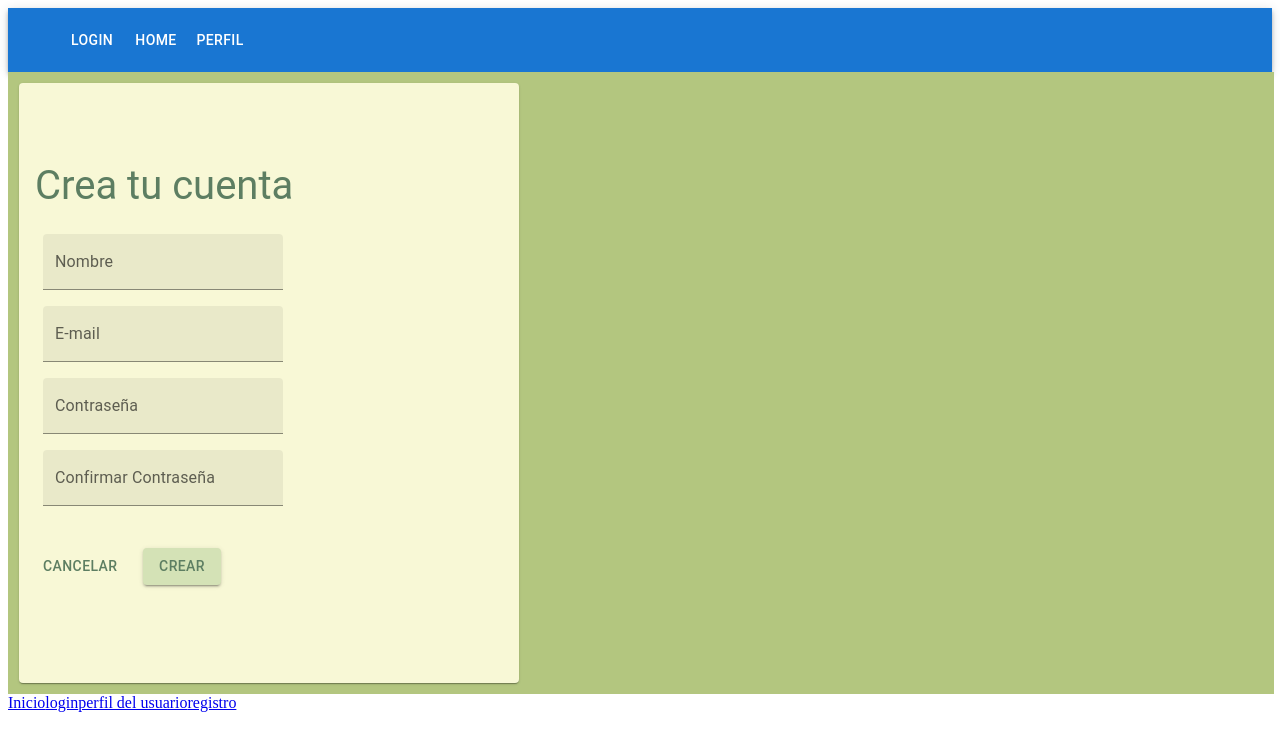
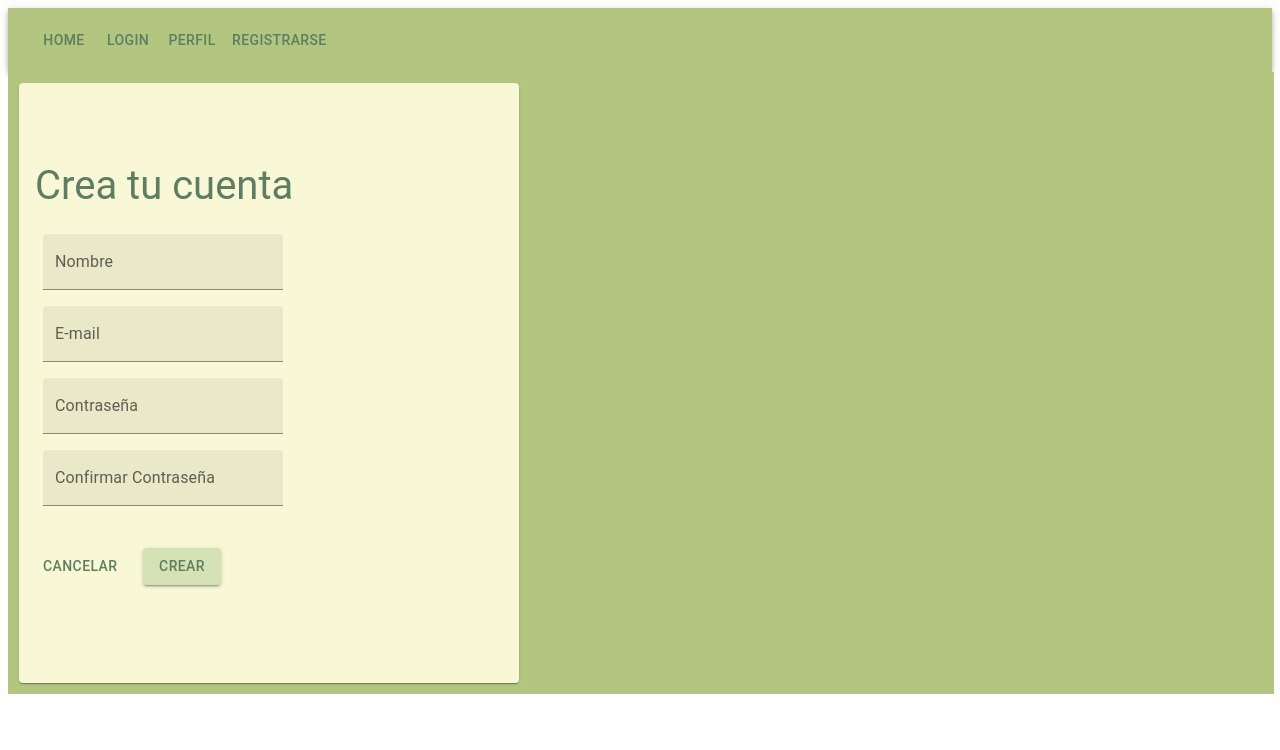
Before and after one commit to Agus-IG/practico-react, a React (Vite) app: page /register in a window 1280 px wide. Shown: the top 750 px of the page. Built offline with nearby package versions, Linux system fonts and the light colour scheme.

Commit message:
navBar andando, con estilos de Diego

```diff
--- a/src/App.jsx
+++ b/src/App.jsx
@@ -1,65 +1,17 @@
-import { BrowserRouter as BrowserRouter, Routes, Route, Link } from 'react-router-dom';
+import { BrowserRouter as BrowserRouter, Routes, Route} from 'react-router-dom';
 import { Home } from './pages/Home';
 import Login from './pages/Login';
 import { PerfilUser } from './pages/PerfilUser';
 import Register from './pages/Register';
 import * as React from 'react';
-import AppBar from '@mui/material/AppBar';
-import Box from '@mui/material/Box';
-import Toolbar from '@mui/material/Toolbar';
-import IconButton from '@mui/material/IconButton';
-import Typography from '@mui/material/Typography';
-import Menu from '@mui/material/Menu';
-import MenuIcon from '@mui/icons-material/Menu';
-import Container from '@mui/material/Container';
-import Avatar from '@mui/material/Avatar';
-import Button from '@mui/material/Button';
-import Tooltip from '@mui/material/Tooltip';
-import MenuItem from '@mui/material/MenuItem';
-import AdbIcon from '@mui/icons-material/Adb';
+
+import NavBar from './components/navBar';
 
 export const App = () => {
   return (
     <>
-    <Box sx={{ flexGrow: 1 }}>
-      <AppBar position="static">
-        <Toolbar>
-          <IconButton
-            size="large"
-            edge="start"
-            color="inherit"
-            aria-label="menu"
-            sx={{ mr: 2 }}
-          >
-          </IconButton>
-
-          <Button color="inherit" >Login</Button>
-          <Button color="inherit">Home</Button>
-          <Button color="inherit">Perfil</Button>
-
-        </Toolbar>
-      </AppBar>
-    </Box>
-
-      <BrowserRouter>
-        <Routes>
-          <Route path='/home' Component={Home}>
-          </Route>
-          <Route path='/login' Component={Login}>
-          </Route>
-          <Route path='/perfiluser' Component={PerfilUser}>
-          </Route>
-          <Route path='/register' Component={Register}>
-          </Route>
-        </Routes>
-      </BrowserRouter>
-
-      <a href="/home">Inicio</a>
-      <a href="/login">login</a>
-      <a href="/perfiluser">perfil del usuario</a>
-      <a href="/register">registro</a>
+    <NavBar></NavBar>
     </>
   )};
 
-
 export default App
--- /dev/null
+++ b/src/Styles.jsx
@@ -0,0 +1,37 @@
+export const estilos = {
+    navBar:{
+        backgroundColor:"#b3c67f",
+      },
+    todo:{
+      backgroundColor:"#b3c67f",
+      width:"100%",
+      height: "100%",
+      padding: "1px"
+    },
+      total: {
+        margin: "10px",
+        color: "black",
+        backgroundColor: "#f8f8d6",
+        height:"600px",
+        width:"500px"
+      },
+      titulos:{
+        color:"#5d7e62",
+        fontSize:"40px",
+        fontWight:"10px"
+      },
+      boton:{
+        backgroundColor: "#d4e2b6",
+        color:"#5d7e62",
+        margin: "2%"
+
+      },
+      boton2:{
+        outlineColor: "#d4e2b6",
+        color:"#5d7e62",
+      },
+      cont:{
+        width: "100%",
+        alignItems: "center",
+      }
+  }
--- /dev/null
+++ b/src/components/NavBar.jsx
@@ -0,0 +1,54 @@
+import { BrowserRouter as BrowserRouter, Routes, Route} from 'react-router-dom';
+import { Link } from 'react-router-dom';
+import * as React from 'react';
+import AppBar from '@mui/material/AppBar';
+import Box from '@mui/material/Box';
+import Toolbar from '@mui/material/Toolbar';
+import IconButton from '@mui/material/IconButton';
+import Button from '@mui/material/Button';
+import { Home } from '../pages/Home';
+import Login from '../pages/Login';
+import { PerfilUser } from '../pages/PerfilUser';
+import Register from '../pages/Register';
+import { estilos } from '../Styles';
+
+export const NavBar = () => {
+  return (
+    <>
+    <BrowserRouter>
+
+    <Box sx={{ flexGrow: 1 }}>
+      <AppBar position="static" style={estilos.navBar} >
+        <Toolbar>
+
+
+          <Link to={'./'}><Button color="inherit" style={estilos.boton2}>Home</Button></Link>
+          <Link to={'./login'}><Button color="inherit" style={estilos.boton2}>Login</Button></Link>
+          <Link to={'./perfiluser'}><Button color="inherit" style={estilos.boton2}>Perfil</Button></Link>
+          <Link to={'./register'}><Button color="inherit" style={estilos.boton2}>Registrarse</Button></Link>
+
+
+        </Toolbar>
+      </AppBar>
+    </Box>
+
+    <Routes>
+          <Route exact path='/' Component={Home}>
+          </Route>
+          <Route path='/login' Component={Login}>
+          </Route>
+          <Route path='/perfiluser' Component={PerfilUser}>
+          </Route>
+          <Route path='/register' Component={Register}>
+          </Route>
+        </Routes>
+
+      </BrowserRouter>
+
+
+    </>
+  )};
+
+
+
+export default NavBar
--- a/src/pages/Register.jsx
+++ b/src/pages/Register.jsx
@@ -7,6 +7,7 @@ import Button from '@mui/material/Button';
 import Typography from '@mui/material/Typography';
 import Box from '@mui/material/Box';
 import TextField from '@mui/material/TextField';
+//import { estilos } from '../Styles';
 
 export default function Register() {
   return (
```
